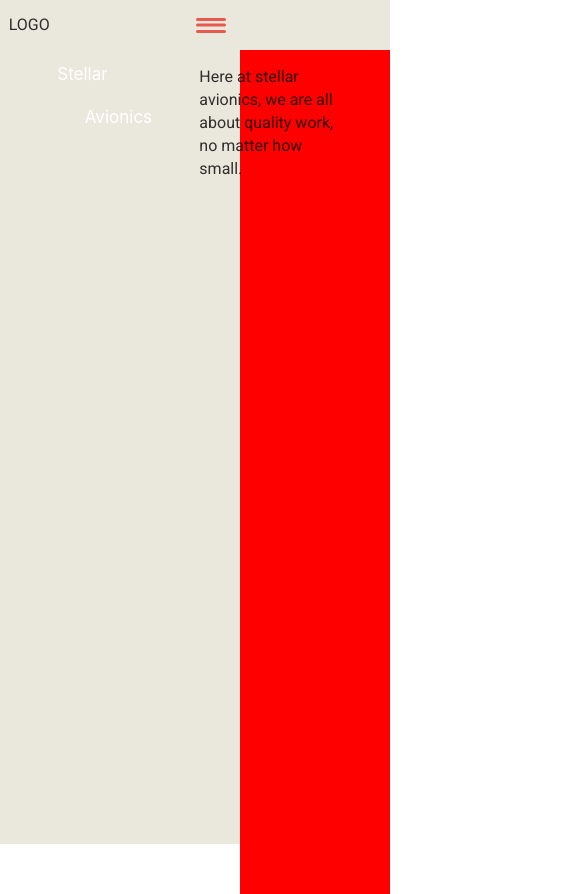
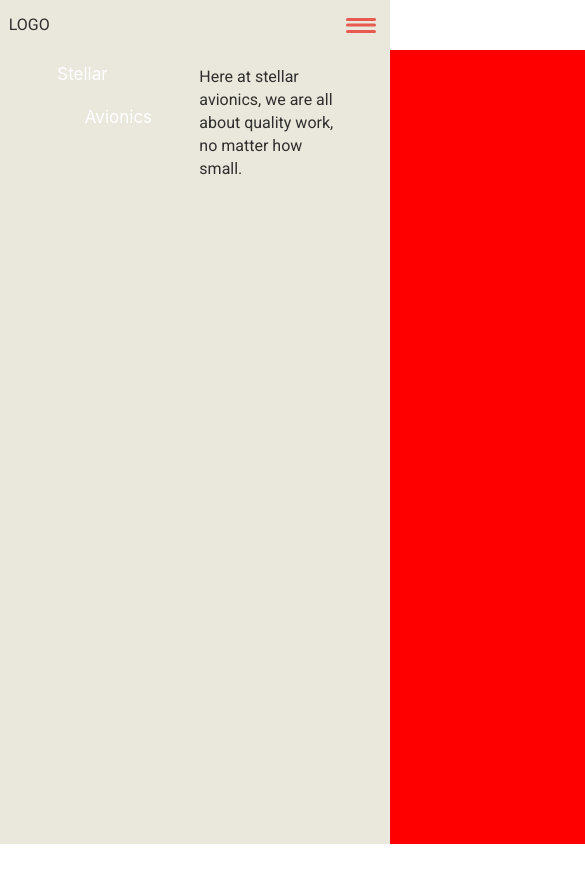
Before and after one commit to smanierre/stellar, a Gatsby site in the folder gatsby/: page / in a window 390 px wide. Shown: the whole page, 585 px wide, since content can reach past the window. After the commit the page ends 844 px from the top, so only its background shows below. Built offline with nearby package versions, Linux system fonts and the light colour scheme; Gatsby itself is replaced by a stand-in of ours.

Commit message:
More work on the header, not sure if it'll work though because referencing window seems to break everything.

```diff
--- a/gatsby/package.json
+++ b/gatsby/package.json
@@ -8,6 +8,7 @@
     "@material-ui/core": "^3.9.3",
     "babel-plugin-styled-components": "^1.10.0",
     "gatsby": "^2.5.0",
+    "gatsby-cli": "^2.7.15",
     "gatsby-image": "^2.1.4",
     "gatsby-plugin-manifest": "^2.1.1",
     "gatsby-plugin-offline": "^2.1.0",
--- a/gatsby/src/components/header/header.js
+++ b/gatsby/src/components/header/header.js
@@ -5,13 +5,16 @@ import styled from "styled-components"
 import { Navbar, NavItem } from "./desktop/navbar"
 import MobileHeader from "./mobile/mobile-header"
 
+//Because gatsby cant generate with a reference to window
+const windowGlobal = typeof window !== "undefined" && window
+
 const StyledHeader = styled.header`
   grid-column: gutter-left / -1;
   grid-row: header;
   position: fixed;
   top: 0;
   left: 0;
-  height: ${() => (window.innerWidth < 900 ? "50px" : "75px")};
+  height: ${() => (windowGlobal.innerWidth < 900 ? "50px" : "75px")};
 `
 
 const Header = props => {
@@ -33,7 +36,7 @@ const Header = props => {
     </NavItem>,
   ]
 
-  return window.innerWidth > 900 ? (
+  return windowGlobal.innerWidth > 900 ? (
     //TODO: Refactor this to just have <DesktopHeader /> and move components into the desktop folder
     <StyledHeader>
       <Navbar>{items}</Navbar>
--- a/gatsby/src/components/header/mobile/mobile-header.js
+++ b/gatsby/src/components/header/mobile/mobile-header.js
@@ -1,34 +1,22 @@
 import React from "react"
-import { Link } from "gatsby"
 import styled from "styled-components"
-import RelativeContainer from "../../utilities/RelativeContainer"
+
 import MobileNavIcon from "./mobile-nav-icon"
 import NavMenu from "./mobile-menu"
-
-const Logo = styled(Link)`
-  grid-column: gutter-left;
-  display: inline-block;
-  position: absolute;
-  top: 50%;
-  left: 50%;
-  transform: translate(-50%, -50%);
-`
+import Logo, { Logogo, LogoContainer } from "./mobile-logo"
 
 const Header = styled.header`
   grid-column: gutter-left / -1;
   display: flex;
-  flex-direction: reverse;
-` //TODO: Flexbox container for items that takes up whole first row and flex reverse to get nav menu on right side
-
-const LogoContainer = styled(RelativeContainer)`
-  padding-left: 15%;
+  flex-direction: row-reverse;
+  flex-wrap: wrap;
 `
 
-const NavContainer = styled.label`
-  margin-left: auto;
-  padding-right: 15%;
-  display: inline-block;
-  position: relative;
+const FlexContainer = styled.div`
+  display: flex;
+  flex-basis: 100%;
+  height: 100%;
+  width: 100%;
 `
 
 const MenuToggle = styled.input`
@@ -38,17 +26,20 @@ const MenuToggle = styled.input`
 
   &:checked + nav {
     background-color: blue;
+    left: calc(100% - 200px);
+  }
+
+  &:checked + div > label > span {
+    transform: rotate(45deg);
   }
 `
 
 const MobileHeader = () => (
   <Header>
-    <LogoContainer>
-      <Logo>LOGO</Logo>
-    </LogoContainer>
-    <NavContainer for="menu-toggle">
+    <FlexContainer>
+      <Logo />
       <MobileNavIcon />
-    </NavContainer>
+    </FlexContainer>
     <MenuToggle type="checkbox" id="menu-toggle" />
     <NavMenu />
   </Header>
--- /dev/null
+++ b/gatsby/src/components/header/mobile/mobile-logo.js
@@ -0,0 +1,24 @@
+import React from "react"
+import styled from "styled-components"
+import { Link } from "gatsby"
+
+import RelativeContainer from "../../utilities/RelativeContainer"
+
+const Logo = styled(Link)`
+  grid-column: gutter-left;
+  display: inline-block;
+  position: absolute;
+  top: 50%;
+  left: 50%;
+  transform: translate(-50%, -50%);
+`
+
+const LogoContainer = styled(RelativeContainer)`
+  padding-right: 15%;
+`
+
+export default () => (
+  <LogoContainer>
+    <Logo>LOGO</Logo>
+  </LogoContainer>
+)
--- a/gatsby/src/components/header/mobile/mobile-menu.js
+++ b/gatsby/src/components/header/mobile/mobile-menu.js
@@ -3,10 +3,13 @@ import styled from "styled-components"
 import { Link } from "gatsby"
 
 const NavMenu = styled.nav`
-  width: 150px;
-  height: 100vh;
+  width: 200px;
+  height: calc(100vh - 50px);
   background-color: red;
-  margin-top: 50px;
+  position: absolute;
+  top: 50px;
+  left: 100%;
+  transition: 0.4s all;
 `
 
 export default () => <NavMenu />
--- a/gatsby/src/components/header/mobile/mobile-nav-icon.js
+++ b/gatsby/src/components/header/mobile/mobile-nav-icon.js
@@ -35,6 +35,17 @@ const DropdownIcon = styled.span`
   }
 `
 
-const MobileNavIcon = ({ children }) => <DropdownIcon>&nbsp;</DropdownIcon>
+const NavIconContainer = styled.label`
+  margin-left: auto;
+  padding-left: 15%;
+  display: inline-block;
+  position: relative;
+`
+
+const MobileNavIcon = ({ children }) => (
+  <NavIconContainer for="menu-toggle">
+    <DropdownIcon>&nbsp;</DropdownIcon>
+  </NavIconContainer>
+)
 
 export default MobileNavIcon
--- a/gatsby/src/components/layout.js
+++ b/gatsby/src/components/layout.js
@@ -13,11 +13,14 @@ import styled from "styled-components"
 import Header from "./header/header"
 import "./layout.css"
 
+//Because gatsby can't compile with references to window I guess
+const windowGlobal = typeof window !== "undefined" && window
+
 const PageLayout = styled.div`
-  max-width: ${() => window.innerWidth}px;
+  max-width: ${() => windowGlobal.innerWidth}px;
   display: grid;
   grid-template-rows: [header] ${() =>
-      window.innerWidth < 900 ? "50px" : "75px"} auto;
+      windowGlobal.innerWidth < 900 ? "50px" : "75px"} auto;
   grid-template-columns: [gutter-left] 50px [content] 1fr [gutter-right] 50px;
 
   @media (min-width: 900px) {
--- a/gatsby/src/pages/index.js
+++ b/gatsby/src/pages/index.js
@@ -6,19 +6,22 @@ import { graphql } from "gatsby"
 import Content from "../components/index/content.js"
 import Background from "../components/utilities/background.js"
 
+//Because you can't reference window in gatsby
+const windowGlobal = typeof window !== "undefined" && window
+
 class IndexPage extends Component {
   constructor(props) {
     super(props)
-    this.state = { width: window.innerWidth }
+    this.state = { width: windowGlobal.innerWidth }
     this.handleResize = this.handleResize.bind(this)
   }
 
   handleResize() {
-    this.setState({ width: window.innerWidth })
+    this.setState({ width: windowGlobal.innerWidth })
   }
 
   componentDidMount() {
-    window.addEventListener("resize", this.handleResize)
+    windowGlobal.addEventListener("resize", this.handleResize)
   }
   render() {
     return (
```
Also changed, not shown: 1 other file.
